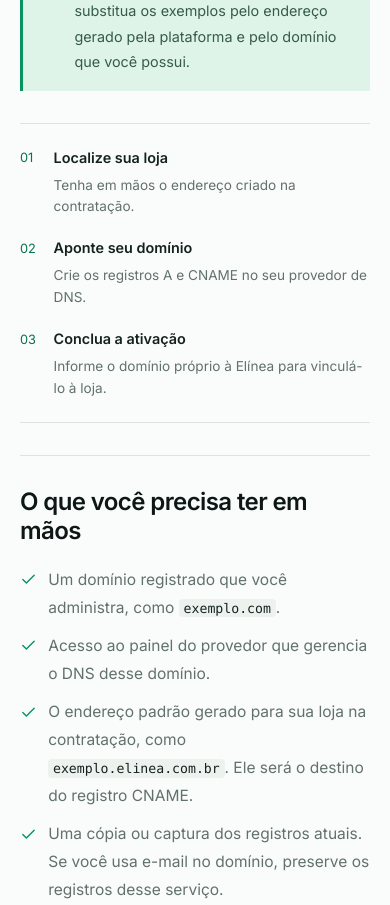
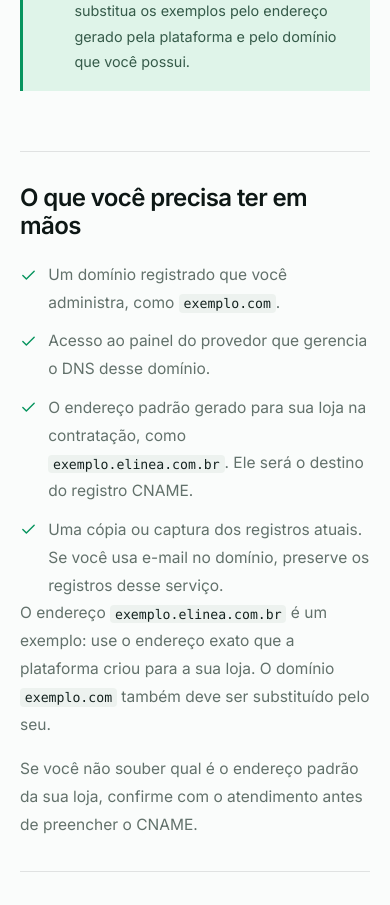
Before and after one commit to xploter13/elinea-site, a Nuxt app: page /documentacao in a window 390 px wide. Shown: the part 1080-1985 px from the top of the page. Built offline with nearby package versions, Linux system fonts and the light colour scheme.

Commit message:
Simplifica abertura da documentação e hover do contato

```diff
--- a/app/pages/documentacao/index.vue
+++ b/app/pages/documentacao/index.vue
@@ -99,11 +99,6 @@ useSeoMeta({
             <Globe2 :size="21" aria-hidden="true" />
             <div><strong>Use o endereço que foi criado para a sua loja.</strong><p>Neste exemplo, a loja é <code>exemplo.elinea.com.br</code> e o domínio do cliente é <code>exemplo.com</code>. No seu caso, substitua os exemplos pelo endereço gerado pela plataforma e pelo domínio que você possui.</p></div>
           </div>
-          <ol class="docs-flow" aria-label="Etapas para conectar seu domínio">
-            <li><span>01</span><strong>Localize sua loja</strong><p>Tenha em mãos o endereço criado na contratação.</p></li>
-            <li><span>02</span><strong>Aponte seu domínio</strong><p>Crie os registros A e CNAME no seu provedor de DNS.</p></li>
-            <li><span>03</span><strong>Conclua a ativação</strong><p>Informe o domínio próprio à Elínea para vinculá-lo à loja.</p></li>
-          </ol>
         </section>
 
         <section id="antes-de-comecar" class="docs-section" aria-labelledby="heading-antes" tabindex="-1">
@@ -188,7 +183,7 @@ useSeoMeta({
           <details><summary>O domínio principal abre, mas o www não</summary><p>Confira o CNAME e avise a Elínea de que o endereço com www também será utilizado. Os dois endereços precisam estar contemplados na ativação; o registro DNS sozinho não cria essa configuração.</p></details>
           <details><summary>O apontamento da loja muda meu e-mail?</summary><p>Você deve manter os registros do serviço de e-mail, como MX e os TXT de SPF, DKIM e DMARC. Se o e-mail parar após uma alteração, compare os registros com a cópia anterior e procure o provedor do seu e-mail.</p></details>
           <details><summary>Aparece um erro da Cloudflare ou de conexão segura</summary><p>Envie o domínio e uma captura do erro ao atendimento da Elínea. Se você usa Cloudflare, confira se os registros da loja estão em “Somente DNS”. A equipe verifica o que precisa ser ajustado na plataforma.</p></details>
-          <div class="docs-support"><h3>Precisa de ajuda com o seu domínio?</h3><p>Informe o endereço da loja e envie uma captura dos registros. Não envie senhas ou chaves de acesso.</p><MarketingTextButton href="mailto:contato@elinea.com.br">Falar com a Elínea</MarketingTextButton></div>
+          <div class="docs-support"><h3>Precisa de ajuda com o seu domínio?</h3><p>Informe o endereço da loja e envie uma captura dos registros. Não envie senhas ou chaves de acesso.</p><MarketingTextButton class="docs-support-action" href="mailto:contato@elinea.com.br">Falar com a Elínea</MarketingTextButton></div>
         </section>
         <p class="docs-copy-notice" role="status" aria-live="polite">{{ copyNotice }}</p>
       </article>
@@ -224,18 +219,13 @@ useSeoMeta({
 .docs-section > ul { padding-left: 1.2rem; list-style: disc; }
 .docs-section > ul > li + li { margin-top: .65rem; }
 .docs-section code { overflow-wrap: anywhere; border-radius: 4px; padding: .12rem .3rem; background: #edf2ef; color: var(--ink-2); font-size: .85em; }
-.docs-section a:not(.docs-copy) { color: #08734b; text-decoration: underline; text-underline-offset: .2em; }
+.docs-section a:not(.docs-copy):not(.docs-support-action) { color: #08734b; text-decoration: underline; text-underline-offset: .2em; }
 .docs-section a svg { display: inline; vertical-align: middle; }
 .docs-note { display: flex; align-items: flex-start; gap: .9rem; margin-block: 1.7rem; padding: 1.3rem 1.5rem; border-left: 3px solid var(--green); background: var(--green-light); }
 .docs-note > svg { flex-shrink: 0; margin-top: .15rem; color: #08734b; }
 .docs-note strong { display: block; line-height: 1.5; }
 .docs-note p { margin-top: .5rem; color: #365b4a; font-size: .9rem; }
 .docs-note--plain { background: var(--warm-white); }
-.docs-flow { display: grid; grid-template-columns: repeat(3, minmax(0, 1fr)); gap: 1.6rem; margin-top: 2rem; padding: 1.4rem 0; border-block: 1px solid var(--line); }
-.docs-flow li { min-width: 0; }
-.docs-flow span { display: block; margin-bottom: .7rem; color: #08734b; font-size: .8rem; }
-.docs-flow strong { display: block; font-size: .9rem; }
-.docs-flow p { margin-top: .4rem; font-size: .85rem; line-height: 1.6; }
 .docs-section > .docs-checklist { list-style: none; padding-left: 0; }
 .docs-checklist li { display: flex; align-items: flex-start; gap: .7rem; }
 .docs-checklist svg { flex-shrink: 0; margin-top: .35rem; color: var(--green); }
@@ -264,6 +254,7 @@ useSeoMeta({
 .docs-section details > p { margin: 0 0 1.3rem; font-size: .9rem; }
 .docs-support { margin-top: 2.5rem; }
 .docs-support p { margin-block: .7rem 1rem; }
+.docs-support-action { --elinea-marketing-text-button-color: #08734b; --elinea-marketing-text-button-line: transparent; }
 .docs-copy-notice { position: fixed; z-index: 70; right: 1.5rem; bottom: 1.5rem; max-width: min(340px, calc(100vw - 3rem)); border-radius: 8px; background: var(--ink); color: white; font-size: .85rem; line-height: 1.5; }
 .docs-copy-notice:not(:empty) { padding: .9rem 1.2rem; box-shadow: 0 6px 24px rgb(0 0 0 / 12%); }
 .docs-page :is(a, button, summary, [tabindex="0"]):focus-visible { outline: 2px solid var(--green); outline-offset: 4px; }
@@ -287,9 +278,6 @@ useSeoMeta({
   .docs-heading > p:not(.docs-breadcrumb) { font-size: 1rem; }
   .docs-section { padding-block: 2rem; }
   .docs-note { padding: 1rem; }
-  .docs-flow { grid-template-columns: 1fr; gap: 1.2rem; }
-  .docs-flow li { display: grid; grid-template-columns: 24px 1fr; column-gap: .6rem; }
-  .docs-flow span { grid-row: span 2; margin: .1rem 0 0; }
 }
 @media (prefers-reduced-motion: reduce) { .docs-menu-toggle svg { transition: none; } }
 </style>
```
Also changed, not shown: 1 other file (tests, documents, lock files or other folders).
